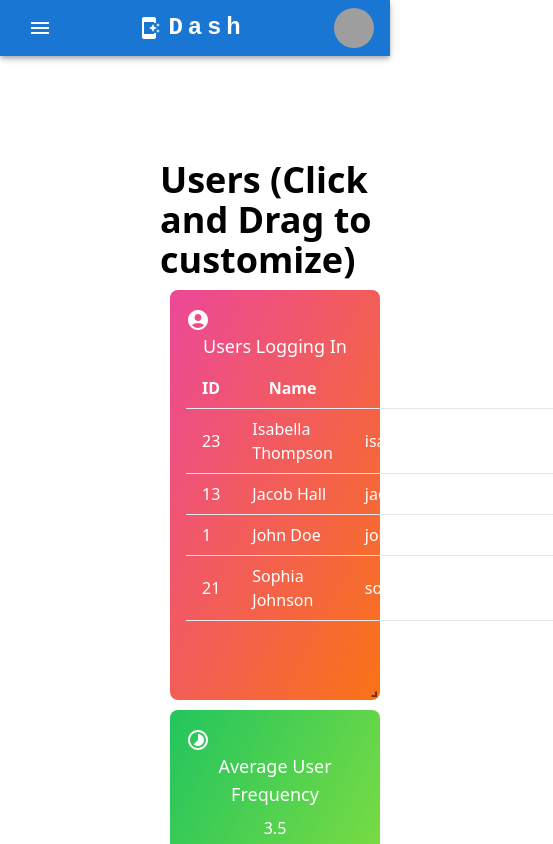
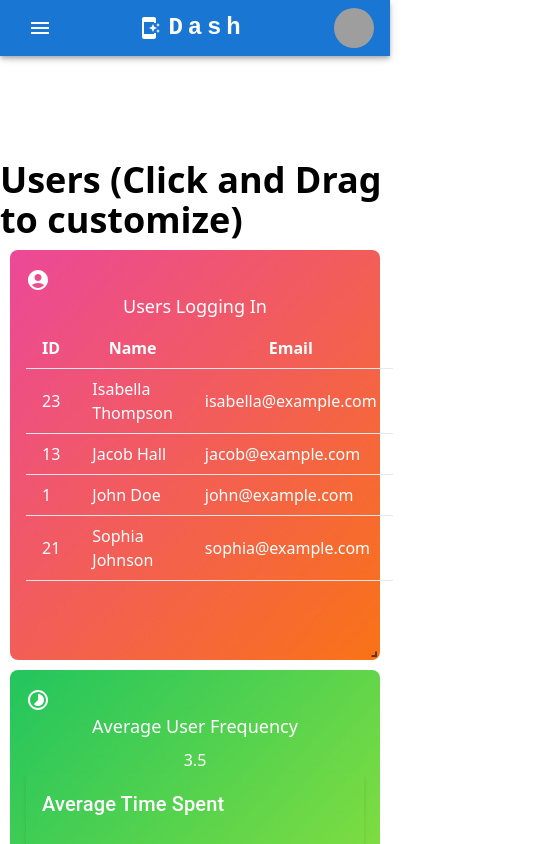
Before and after one commit to smmk123/admin-dash, a React (Create React App) app: page / in a window 390 px wide. Shown: the top 844 px of the page, 553 px wide, since content can reach past the window. Built offline with nearby package versions, Linux system fonts and the light colour scheme; grey boxes are pictures that could not be loaded.

Commit message:
removed left margin

```diff
--- a/src/App.css
+++ b/src/App.css
@@ -5,6 +5,5 @@
     @media (max-width: 767px) {
       margin-top: 10rem;
       margin-right: 0;
-      margin-left: 10rem;
     }
   }
```
